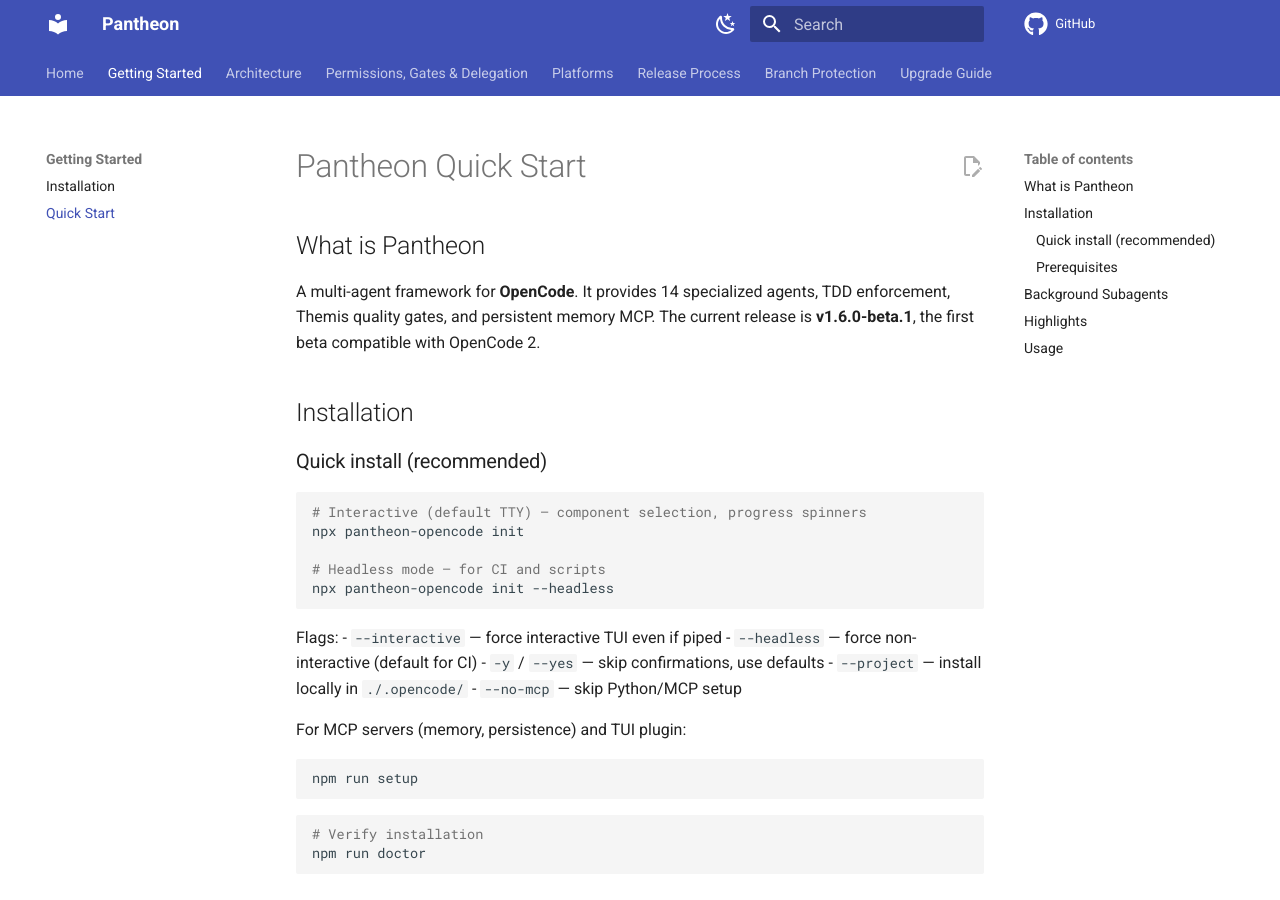
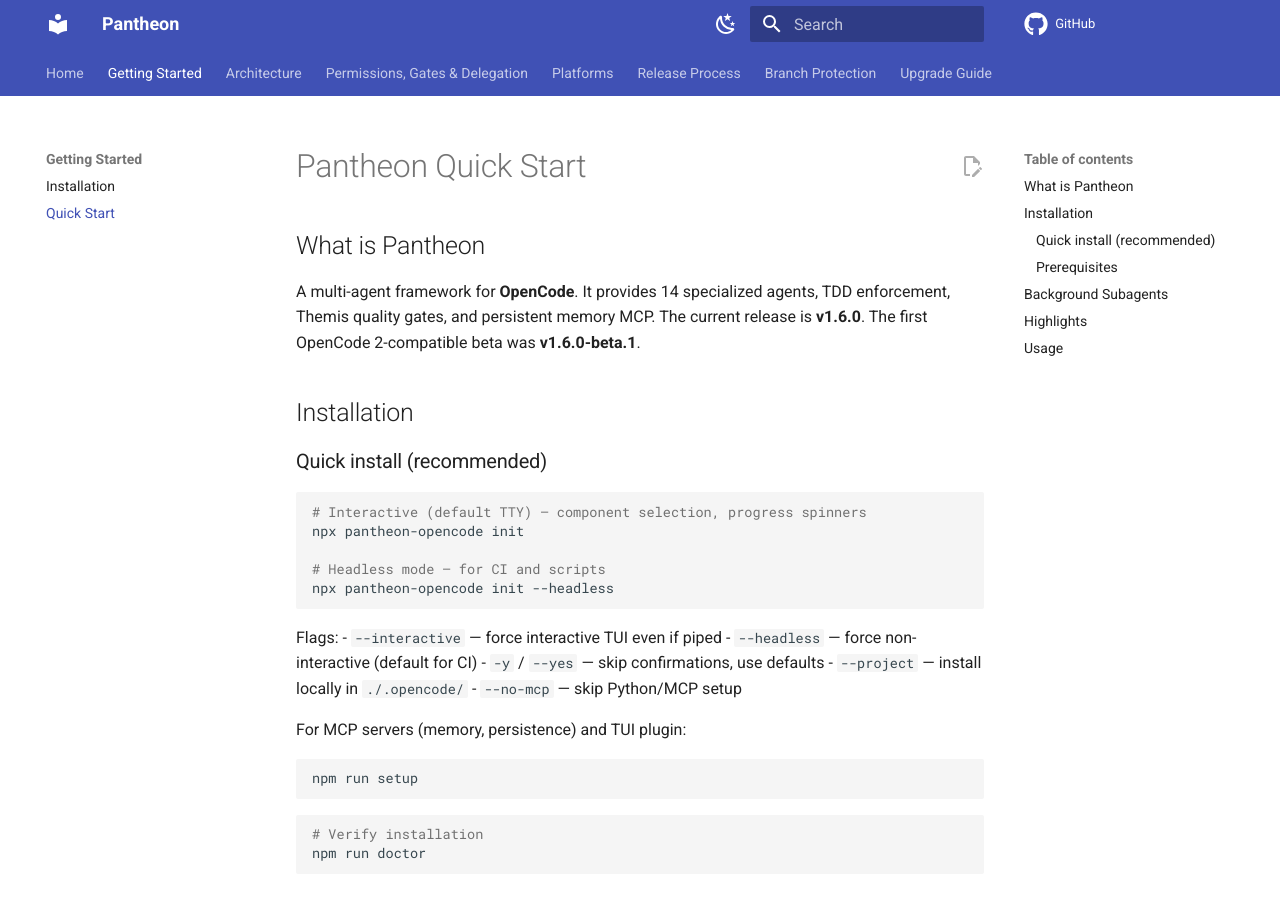
Before and after one commit to ils15/pantheon-opencode, an MkDocs documentation site: the page built from docs/QUICKSTART.md, in a window 1280 px wide and 900 px high. Built offline with MkDocs 1.6.1 and Material for MkDocs 9.7.7, drawn with Linux system fonts in a browser that asks for light colours; comment, search, counter and statistics services are not loaded; the version menu is left out.

Commit message:
docs: update quickstart stable release label

```diff
--- a/docs/QUICKSTART.md
+++ b/docs/QUICKSTART.md
@@ -4,7 +4,8 @@
 
 A multi-agent framework for **OpenCode**. It provides 14 specialized agents,
 TDD enforcement, Themis quality gates, and persistent memory MCP. The current
-release is **v1.6.0-beta.1**, the first beta compatible with OpenCode 2.
+release is **v1.6.0**. The first OpenCode 2-compatible beta was
+**v1.6.0-beta.1**.
 
 ## Installation
 
```
